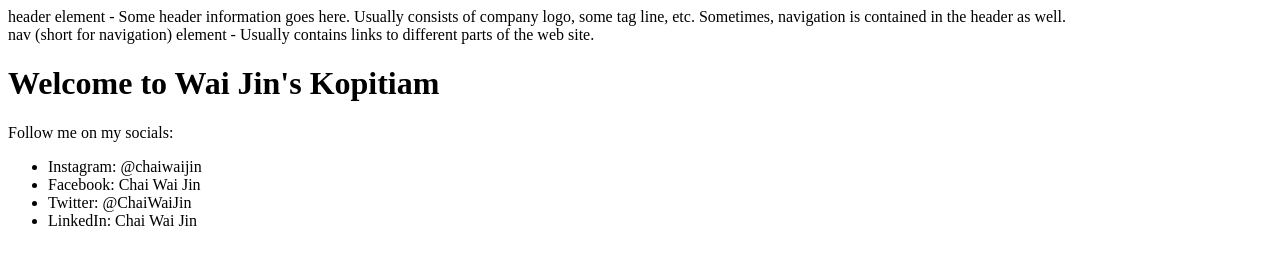
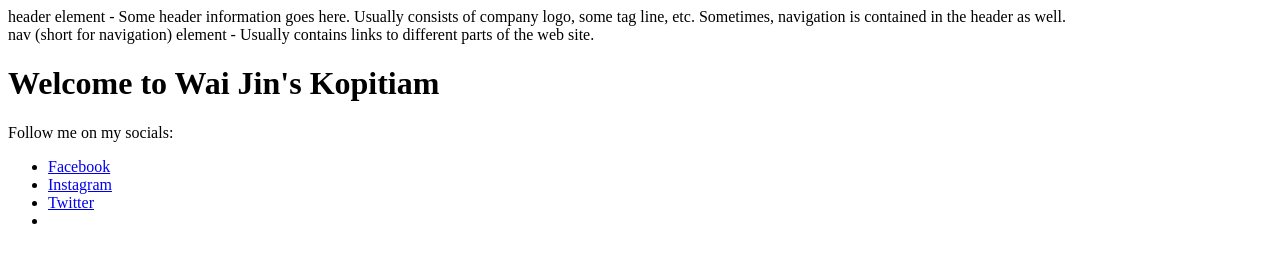
Before and after one commit to waijinchai/coursera-test, a plain HTML site: page site/index.html in a window 1280 px wide. Drawn offline with Linux system fonts and the light colour scheme.

Commit message:
Update index.html
added external links to my socials

```diff
--- a/site/index.html
+++ b/site/index.html
@@ -14,10 +14,10 @@
     <section>
         Follow me on my socials:
         <ul>
-            <li>Instagram: @chaiwaijin</li>
-            <li>Facebook: Chai Wai Jin</li>
-            <li>Twitter: @ChaiWaiJin</li>
-            <li>LinkedIn: Chai Wai Jin</li>
+            <li><a href="https://www.facebook.com/chai.waijin" target="_blank" title="Follow me!">Facebook</a></li>
+            <li><a href="https://www.instagram.com/chaiwaijin/" target="_blank" title="Follow me!">Instagram</a></li>
+            <li><a href="https://twitter.com/ChaiWaiJin" target="_blank" title="Follow me!">Twitter</a></li>
+            <li><a href="https://www.linkedin.com/in/waijinchai" target="_blank" title="Let's Connect!"></a></li>
         </ul>
     </section>
 </body>
```
